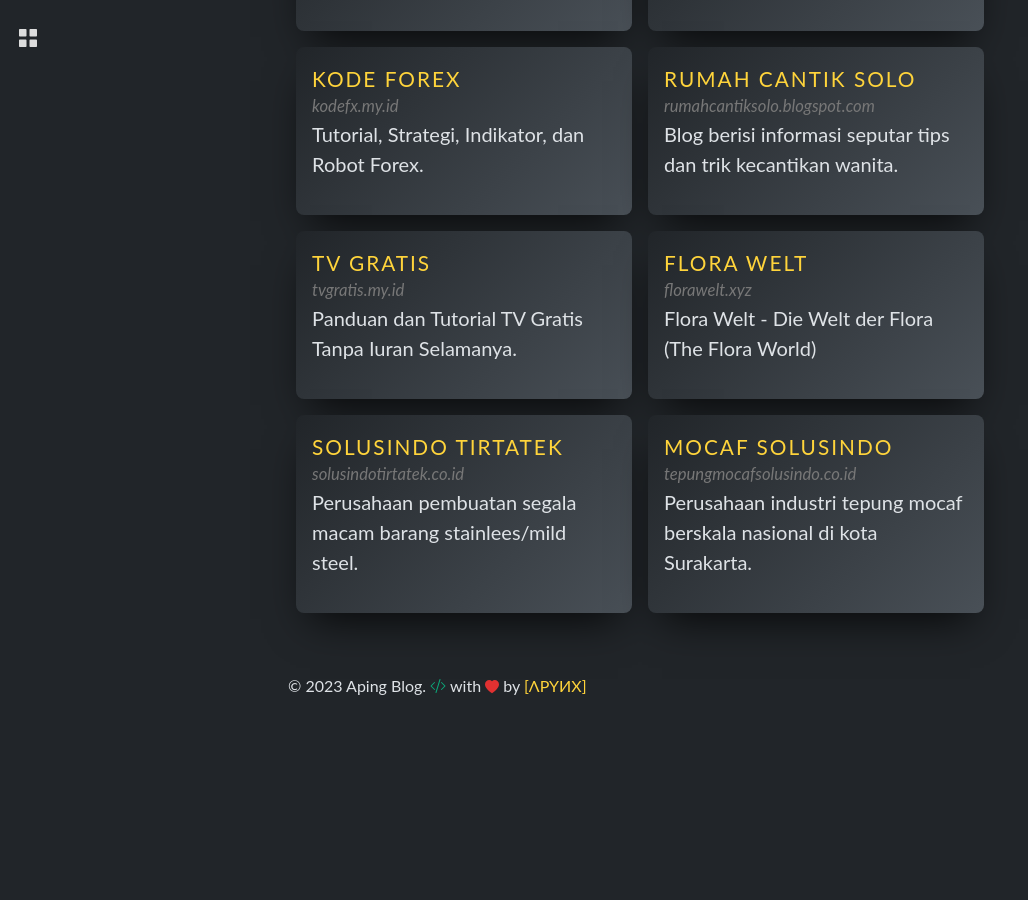
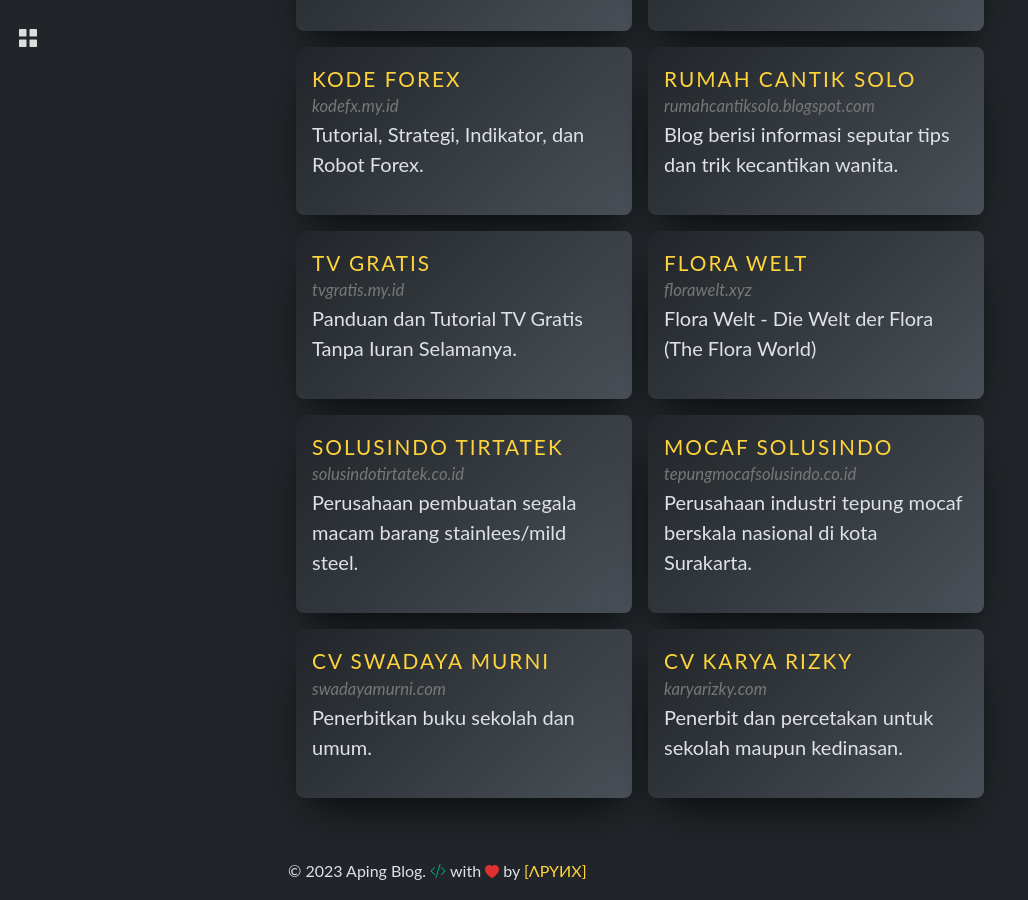
Before and after one commit to apynx/apynx.github.io, a Jekyll site: the page built from portofolio.md, in a window 1280 px wide and 900 px high, scrolled down 3104 px. Shown: the whole window, without its empty margins (0-1028 px from the left). Built offline with Jekyll 4.4.1, drawn with Linux system fonts in a browser that asks for light colours; some web fonts are replaced; before the commit the page ends 3819 px from its top, so only the background shows below that.

Commit message:
menambahkan portofolio

```diff
--- a/portofolio.md
+++ b/portofolio.md
@@ -403,6 +403,29 @@
       </div>
     </div>
   </li>
+  <li class="cards_item">
+    <div class="card">
+      <div class="card_content">
+        <div class="card_title">CV Swadaya Murni</div>
+          <div class="card_url">swadayamurni.com</div>
+          <div class="card_text">
+            Penerbitkan buku sekolah dan umum.
+          </div>
+      </div>
+    </div>
+  </li>
+
+  <li class="cards_item">
+    <div class="card">
+      <div class="card_content">
+        <div class="card_title">CV Karya Rizky</div>
+          <div class="card_url">karyarizky.com</div>
+          <div class="card_text">
+            Penerbit dan percetakan untuk sekolah maupun kedinasan.
+          </div>
+      </div>
+    </div>
+  </li>
 </ul>
 
 
```
